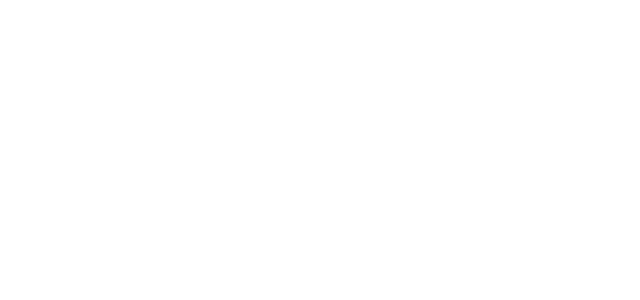
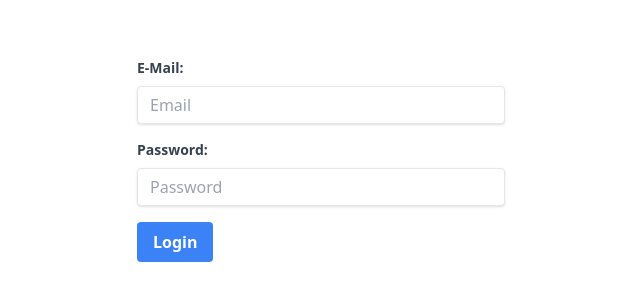
Before and after one commit to matthias-luger/the-key-technology-coding-task, a React (Vite) app: page /login in a window 1280 px wide. Shown: the part 134-434 px from the top of the page, without its empty margins (319-959 px from the left). Built offline with nearby package versions, Linux system fonts and the light colour scheme.

Commit message:
navigate to login when session expired

```diff
--- a/src/components/LoginForm.tsx
+++ b/src/components/LoginForm.tsx
@@ -1,11 +1,12 @@
 import { ApolloError } from '@apollo/client'
 import { useState, FormEvent } from 'react'
-import { useNavigate } from 'react-router'
 import { useAuth } from '../hooks/useAuth'
 import { LOCAL_STORAGE_KEYS, setIntoLocalStorage } from '../utils/LocalStorageUtils'
+import { useSearchParams, useNavigate } from 'react-router-dom'
 
 const LoginForm = () => {
     const navigate = useNavigate()
+    const [searchParams] = useSearchParams()
     const { login } = useAuth()
     const [email, setEmail] = useState<string>('')
     const [password, setPassword] = useState<string>('')
@@ -34,6 +35,11 @@
 
     return (
         <form onSubmit={handleLogin}>
+            {searchParams.get('forceLogout') === 'true' ? (
+                <>
+                    <p className="text-red-500 font-bold py-3">Your session expired. Please login again:</p>
+                </>
+            ) : null}
             <div className="mb-4">
                 <label className="block text-gray-700 text-sm font-bold mb-2" htmlFor="email">
                     E-Mail:
--- a/src/components/NodeList.tsx
+++ b/src/components/NodeList.tsx
@@ -4,6 +4,7 @@
 import DraggableNodeListItem from './DraggableNodeListItem'
 import { useState } from 'react'
 import { LOCAL_STORAGE_KEYS, getFromLocalStorage } from '../utils/LocalStorageUtils'
+import { useNavigate } from 'react-router'
 
 export interface ContentNode {
     id: string
@@ -44,6 +45,11 @@
     const [hasNextPage, setHasNextPage] = useState<boolean>(true)
     const [lastCursor, setLastCursor] = useState<string>('')
     const [contentNodes, setContentNodes] = useState<Edge[]>([])
+    const navigate = useNavigate()
+
+    if (error && error.message === 'Response not successful: Received status code 401') {
+        navigate('/login?forceLogout=true')
+    }
 
     function fetchMoreNodes() {
         if (!hasNextPage) {
--- a/src/main.tsx
+++ b/src/main.tsx
@@ -5,7 +5,7 @@
 import { AuthProvider } from './context/AuthContext.tsx'
 import { client } from './utils/ApolloUtils.tsx'
 import { RouterProvider } from 'react-router'
-import { router } from './utils/Routes.ts'
+import { router } from './utils/Routes.tsx'
 import { DndProvider } from 'react-dnd'
 import { HTML5Backend } from 'react-dnd-html5-backend'
 
--- a/src/utils/Routes.ts
+++ b/src/utils/Routes.tsx
@@ -1,9 +1,9 @@
-import { createBrowserRouter } from 'react-router-dom'
+import { Navigate, createBrowserRouter } from 'react-router-dom'
 import LoginPage from '../pages/LoginPage'
 import NodeListPage from '../pages/NodeListPage'
 
 export const router = createBrowserRouter([
-    { path: '/', Component: LoginPage },
+    { path: '/login', Component: LoginPage },
     { path: '/nodes', Component: NodeListPage },
-    { path: '*', Component: null }
+    { path: '*', Component: () => <Navigate to="/login" /> }
 ])
```
